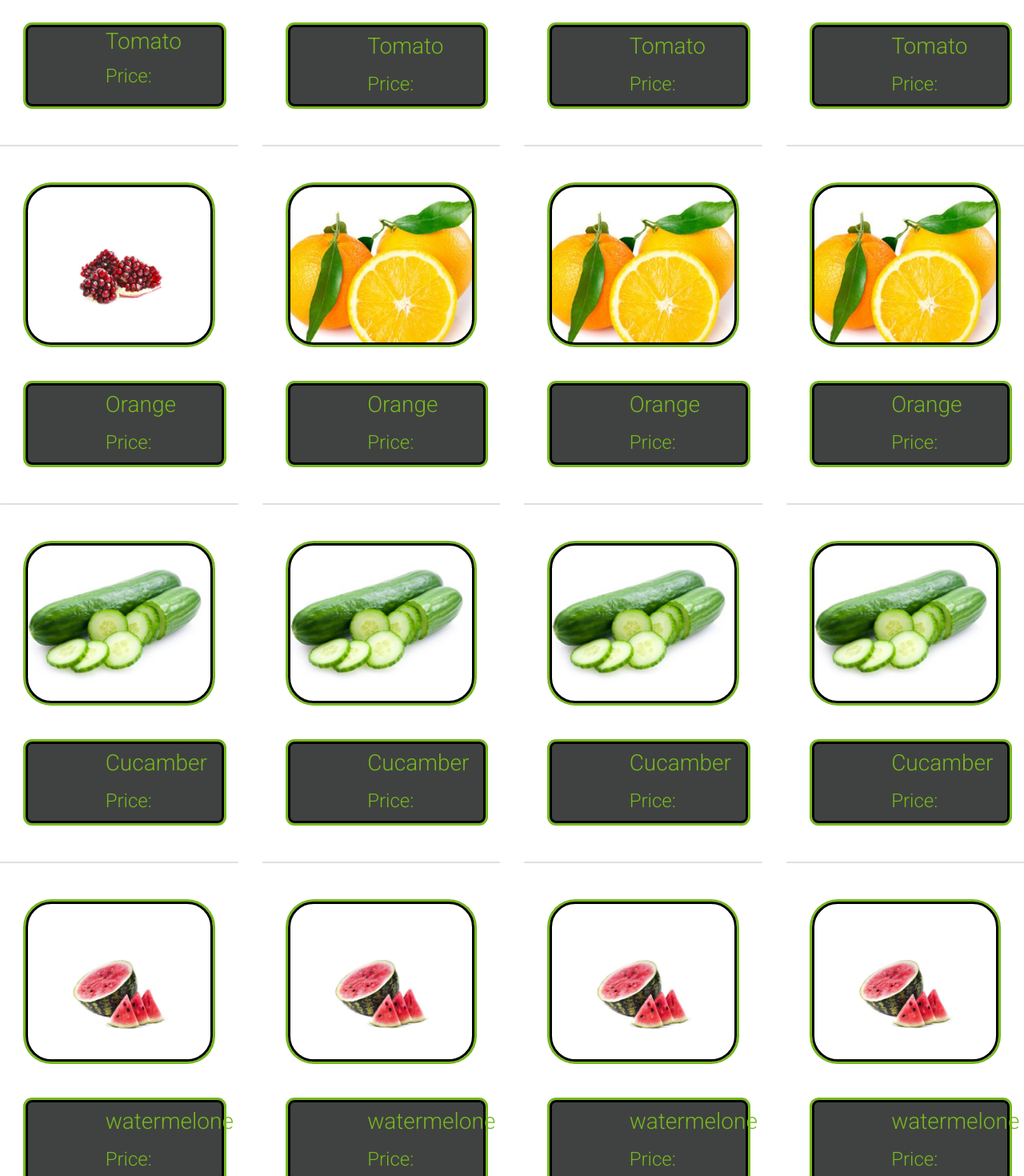
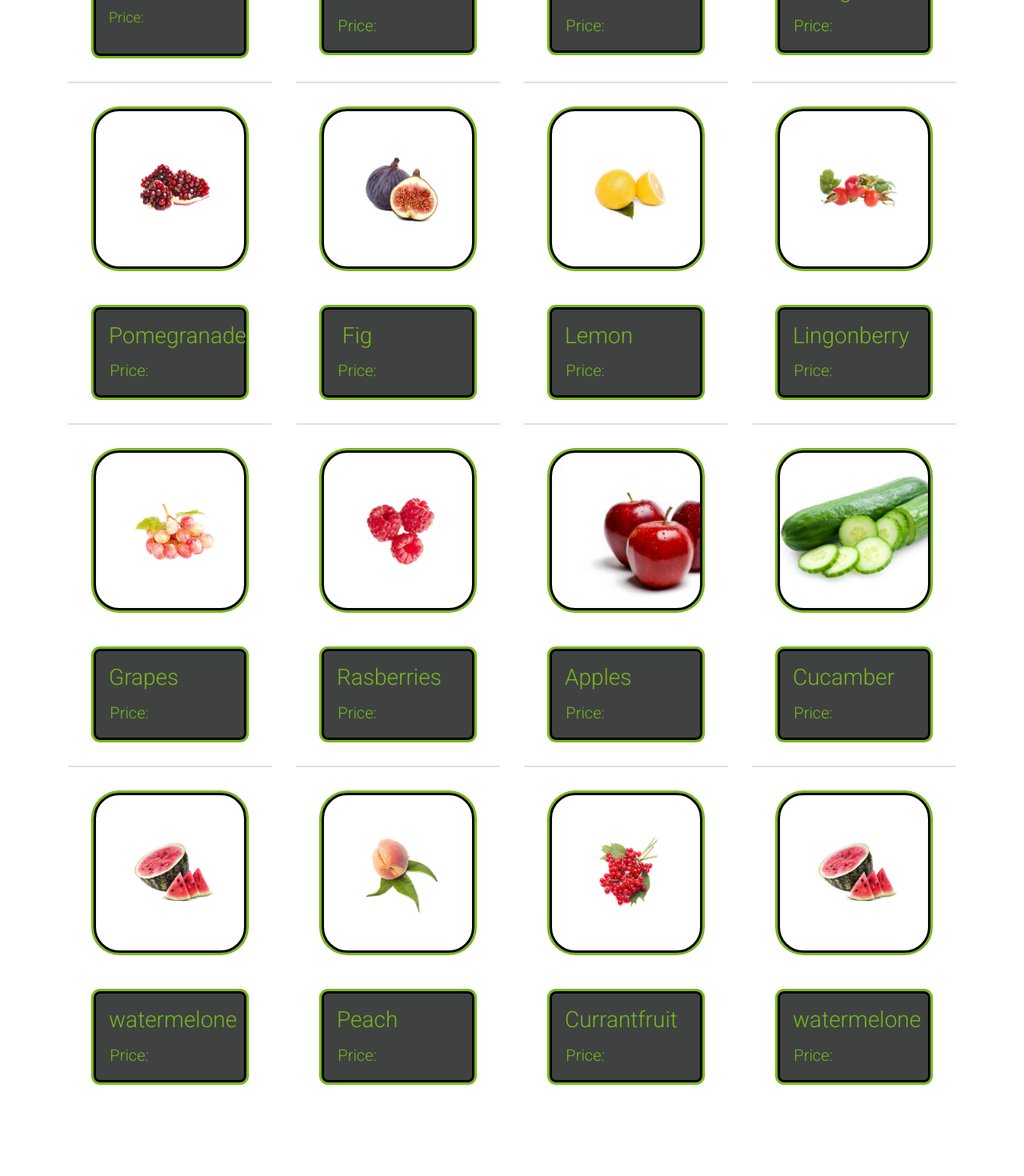
Before and after one commit to Hasireddy/organic-farming-frontend, a React (Create React App) app: page /Products in a window 1280 px wide. Shown: the part 460-1930 px from the top of the page at 80% size. After the commit the page ends 1895 px from the top, so only its background shows below. Built offline with nearby package versions, Linux system fonts and the light colour scheme.

Commit message:
ProductCatalog fruits are being added

```diff
--- a/src/components/ProductsCatalog.css
+++ b/src/components/ProductsCatalog.css
@@ -1,11 +1,23 @@
-.card-groupProductcatalog {
-  background-color: aquamarine;
+
+#product-catalog {
+  background-color: rgba(16, 18, 17, 0.795);
+  border: 3px black solid;
+  box-shadow: 0 0 0 3px #77b81e;
+  border-radius: 0.5rem;
+   margin: 2rem 2rem 2rem 2rem;
+  padding: 1rem;
+  /* height: 10vh; */
+  font-size: 20px;
+  color: #77b81e;
   display: flex;
-  flex-direction: row;
+  flex-direction: column;
+  align-items: flex-start;
+  justify-content: space-evenly;
 }
+
 #rowProductCatalog {
   background-color: rgba(16, 18, 17, 0.795);
-  margin: 3rem 2rem 3rem 2rem;
+  margin: 2rem 2rem 3rem 2rem;
   padding: 4rem;
   height: 25vh;
   background-repeat: no-repeat;
@@ -17,52 +29,34 @@
   align-items: center;
   justify-content: center;
 }
-#product-catalog {
-  background-color: rgba(16, 18, 17, 0.795);
-  border: 3px black solid;
-  box-shadow: 0 0 0 3px #77b81e;
-  border-radius: 0.5rem;
-  margin: 3rem 5rem 3rem 2rem;
-  padding: 3rem;
-  height: 10vh;
-  font-size: x-large;
-  color: #77b81e;
+
+  .card-title-catalog {
   display: flex;
   flex-direction: column;
-  align-items: center;
-  justify-content: center;
-}
+  justify-content: space-evenly;
+  align-items: flex-start;
+  font-size: 24px;
 
-#dropdownProductCaltalog {
-  display: flex;
-  justify-content: center;
-  align-items: center;
-  margin-top: 3rem;
-  display: flex;
-  padding-left: 2rem;
-  height: 4rem;
-  width: 10rem;
-}
-@media screen and (max-width: 1080px) {
-  #product-catalog {
+  }
+  .card-text-catalog {
     display: flex;
     flex-direction: column;
-    justify-content: center;
-    font-size: 14px;
-  }
-  #rowProductCatalog {
-    background-color: rgba(16, 18, 17, 0.795);
-    margin: 1rem 1rem 1rem 2rem;
-    padding: 3rem;
-    height: 2rem;
-    background-repeat: no-repeat;
-    background-size: cover;
-    border: 3px black solid;
-    box-shadow: 0 0 0 3px #77b81e;
-    border-radius: 2rem;
-    display: flex;
-    align-items: center;
-    justify-content: center;
-  }
-}
-/* Work css ends here */
+    justify-content: flex-start;
+    align-items: flex-start;
+    font-size: 18px;}
+
+
+    @media screen and (max-width: 680px) {
+      .card-title-catalog {
+
+        font-size: 14px;
+
+        }
+
+        .card-text-catalog {
+
+          font-size: 14px;
+
+          }
+
+      }
--- a/src/components/ProductsCatalog.js
+++ b/src/components/ProductsCatalog.js
@@ -1,6 +1,6 @@
 import React from 'react';
 import Products from '../components/ProductsCatalog.css'
-import tomato from '../assets/tomato-264x176.jpg'
+import fig from '../assets/fruits/fig.jpg'
 import orange from '../assets/orange-300x300.jpg'
 import cucamber from '../assets/cucumber.jpg'
 import watermelone from '../assets/watermelone.jpg'
@@ -8,6 +8,13 @@
 import melone from '../assets/fruits/melone.jpg'
 import cherry from '../assets/fruits/cherry.jpg'
 import pomegranade from '../assets/fruits/pommegranate.jpg'
+import currantfruit from '../assets/fruits/currant-fruit.jpg'
+import lemon from '../assets/fruits/lemon.jpg'
+import peach from '../assets/fruits/peach.jpg'
+import lingonberry from '../assets/fruits/lingonberry.jpg'
+import grapes from '../assets/fruits/pink-grapes.jpg'
+import rasberries from '../assets/fruits/raspberries.jpg'
+import apples from '../assets/fruits/apples.jpg'
 
 
 function ProductsCatalog() {
@@ -17,7 +24,7 @@
     // transition
     return (
         /*  dropdown */
-        <div>
+        <div className='container'>
             <div className="dropdown" id='dropdownProductCaltalog'>
                 <a className="btn btn-success dropdown-toggle btn-lg" href="/#" role="button" id="dropdownMenuLink" data-bs-toggle="dropdown" aria-expanded="false" >
                     Dropdown link
@@ -32,7 +39,7 @@
             {/* cards row 1  */}
             <div className="row row-1 row-cols-md-3 g-4" >
                 {/* card1 */}
-                <div className="col col-3">
+                <div className="col-12 col-md-3 col-lg-3">
                     <div className="card" >
 
 
@@ -40,16 +47,16 @@
                     <div className="card-body" id='rowProductCatalog' style={{ backgroundImage: `url(${cherry}` }}>
 
                     </div >
-                    <div className='col col-10 row-cols-md-3 g-4 ' id='product-catalog'>
+                    <div className='col col-9 row-cols-md-3 g-4 ' id='product-catalog'>
 
-                        <h3 className="card-title-catalog">Tomato</h3>
+                        <h3 className="card-title-catalog">Chery</h3>
 
                         <p className="card-text-catalog">Price:</p>
                     </div>
 
                 </div>
                 {/* card2 */}
-                <div className="col col-3">
+                <div className="col-12 col-md-3 col-lg-3">
                     <div className="card" >
 
 
@@ -57,13 +64,13 @@
                     <div className="card-body" id='rowProductCatalog' style={{ backgroundImage: `url(${banana}` }}>
 
                     </div>
-                    <div className='col col-10 row-cols-md-3 g-4 ' id='product-catalog'>
-                        <h3 className="card-title">Tomato</h3>
+                    <div className='col col-9 row-cols-md-3 g-4 ' id='product-catalog'>
+                        <h3 className="card-title">Banana</h3>
                         <p className="card-text">Price:</p>
                     </div>
                 </div>
                 {/* card3 */}
-                <div className="col col-3">
+                <div className="col-12 col-md-3 col-lg-3">
                     <div className="card" >
 
 
@@ -71,13 +78,13 @@
                     <div className="card-body" id='rowProductCatalog' style={{ backgroundImage: `url(${melone}` }}>
 
                     </div>
-                    <div className='col col-10 row-cols-md-3 g-4 ' id='product-catalog'>
-                        <h3 className="card-title">Tomato</h3>
+                    <div className='col col-9 row-cols-md-3 g-4 ' id='product-catalog'>
+                        <h3 className="card-title">Melone</h3>
                         <p className="card-text">Price:</p>
                     </div>
                 </div>
                 {/* card4 */}
-                <div className="col col-3">
+                <div className="col-12 col-md-3 col-lg-3">
                     <div className="card" >
 
 
@@ -85,8 +92,8 @@
                     <div className="card-body" id='rowProductCatalog' style={{ backgroundImage: `url(${orange}` }}>
 
                     </div>
-                    <div className='col col-10 row-cols-md-3 g-4 ' id='product-catalog'>
-                        <h3 className="card-title">Tomato</h3>
+                    <div className='col col-9 row-cols-md-3 g-4 ' id='product-catalog'>
+                        <h3 className="card-title">Orange</h3>
                         <p className="card-text">Price:</p>
                     </div>
                 </div>
@@ -95,7 +102,7 @@
             {/* cards row 2 */}
             <div className="row row-1 row-cols-md-3 g-4" >
                 {/* card1 */}
-                <div className="col col-3">
+                <div className="col-12 col-md-3 col-lg-3">
                     <div className="card" >
 
 
@@ -103,50 +110,50 @@
                     <div className="card-body" id='rowProductCatalog' style={{ backgroundImage: `url(${pomegranade}` }}>
 
                     </div>
-                    <div className='col col-10 row-cols-md-3 g-4 ' id='product-catalog'>
-                        <h3 className="card-title">Orange</h3>
+                    <div className='col col-9 row-cols-md-3 g-4 ' id='product-catalog'>
+                        <h3 className="card-title">Pomegranade</h3>
                         <p className="card-text">Price:</p>
                     </div>
                 </div>
                 {/* card2 */}
-                <div className="col col-3">
+                <div className="col-12 col-md-3 col-lg-3">
                     <div className="card" >
 
 
                     </div>
-                    <div className="card-body" id='rowProductCatalog' style={{ backgroundImage: `url(${orange}` }}>
+                    <div className="card-body" id='rowProductCatalog' style={{ backgroundImage: `url(${fig}` }}>
 
                     </div>
-                    <div className='col col-10 row-cols-md-3 g-4 ' id='product-catalog'>
-                        <h3 className="card-title">Orange</h3>
+                    <div className='col col-9 row-cols-md-3 g-4 ' id='product-catalog'>
+                        <h3 className="card-title">Fig</h3>
                         <p className="card-text">Price:</p>
                     </div>
                 </div>
                 {/* card3 */}
-                <div className="col col-3">
+                <div className="col-12 col-md-3 col-lg-3">
                     <div className="card" >
 
 
                     </div>
-                    <div className="card-body" id='rowProductCatalog' style={{ backgroundImage: `url(${orange}` }}>
+                    <div className="card-body" id='rowProductCatalog' style={{ backgroundImage: `url(${lemon}` }}>
 
                     </div>
-                    <div className='col col-10 row-cols-md-3 g-4 ' id='product-catalog'>
-                        <h3 className="card-title">Orange</h3>
+                    <div className='col col-9 row-cols-md-3 g-4 ' id='product-catalog'>
+                        <h3 className="card-title">Lemon</h3>
                         <p className="card-text">Price:</p>
                     </div>
                 </div>
                 {/* card4 */}
-                <div className="col col-3">
+                <div className="col-12 col-md-3 col-lg-3">
                     <div className="card" >
 
 
                     </div>
-                    <div className="card-body" id='rowProductCatalog' style={{ backgroundImage: `url(${orange}` }}>
+                    <div className="card-body" id='rowProductCatalog' style={{ backgroundImage: `url(${lingonberry}` }}>
 
                     </div>
-                    <div className='col col-10 row-cols-md-3 g-4 ' id='product-catalog'>
-                        <h3 className="card-title">Orange</h3>
+                    <div className='col col-9 row-cols-md-3 g-4 ' id='product-catalog'>
+                        <h3 className="card-title">Lingonberry</h3>
                         <p className="card-text">Price:</p>
                     </div>
                 </div>
@@ -156,7 +163,49 @@
             {/* cards row 3 */}
             <div className="row row-1 row-cols-md-3 g-4" >
                 {/* card1 */}
-                <div className="col col-3">
+                <div className="col-12 col-md-3 col-lg-3">
+                    <div className="card" >
+
+
+                    </div>
+                    <div className="card-body" id='rowProductCatalog' style={{ backgroundImage: `url(${grapes}` }}>
+
+                    </div>
+                    <div className='col col-9 row-cols-md-3 g-4 ' id='product-catalog'>
+                        <h3 className="card-title">Grapes</h3>
+                        <p className="card-text">Price:</p>
+                    </div>
+                </div>
+                {/* card2 */}
+                <div className="col-12 col-md-3 col-lg-3">
+                    <div className="card" >
+
+
+                    </div>
+                    <div className="card-body" id='rowProductCatalog' style={{ backgroundImage: `url(${rasberries}` }}>
+
+                    </div>
+                    <div className='col col-9 row-cols-md-3 g-4 ' id='product-catalog'>
+                        <h3 className="card-title">Rasberries</h3>
+                        <p className="card-text">Price:</p>
+                    </div>
+                </div>
+                {/* card3 */}
+                <div className="col-12 col-md-3 col-lg-3">
+                    <div className="card" >
+
+
+                    </div>
+                    <div className="card-body" id='rowProductCatalog' style={{ backgroundImage: `url(${apples}` }}>
+
+                    </div>
+                    <div className='col col-9 row-cols-md-3 g-4 ' id='product-catalog'>
+                        <h3 className="card-title">Apples</h3>
+                        <p className="card-text">Price:</p>
+                    </div>
+                </div>
+                {/* card4 */}
+                <div className="col-12 col-md-3 col-lg-3">
                     <div className="card" >
 
 
@@ -164,49 +213,7 @@
                     <div className="card-body" id='rowProductCatalog' style={{ backgroundImage: `url(${cucamber}` }}>
 
                     </div>
-                    <div className='col col-10 row-cols-md-3 g-4 ' id='product-catalog'>
-                        <h3 className="card-title">Cucamber</h3>
-                        <p className="card-text">Price:</p>
-                    </div>
-                </div>
-                {/* card2 */}
-                <div className="col col-3">
-                    <div className="card" >
-
-
-                    </div>
-                    <div className="card-body" id='rowProductCatalog' style={{ backgroundImage: `url(${cucamber}` }}>
-
-                    </div>
-                    <div className='col col-10 row-cols-md-3 g-4 ' id='product-catalog'>
-                        <h3 className="card-title">Cucamber</h3>
-                        <p className="card-text">Price:</p>
-                    </div>
-                </div>
-                {/* card3 */}
-                <div className="col col-3">
-                    <div className="card" >
-
-
-                    </div>
-                    <div className="card-body" id='rowProductCatalog' style={{ backgroundImage: `url(${cucamber}` }}>
-
-                    </div>
-                    <div className='col col-10 row-cols-md-3 g-4 ' id='product-catalog'>
-                        <h3 className="card-title">Cucamber</h3>
-                        <p className="card-text">Price:</p>
-                    </div>
-                </div>
-                {/* card4 */}
-                <div className="col col-3">
-                    <div className="card" >
-
-
-                    </div>
-                    <div className="card-body" id='rowProductCatalog' style={{ backgroundImage: `url(${cucamber}` }}>
-
-                    </div>
-                    <div className='col col-10 row-cols-md-3 g-4 ' id='product-catalog'>
+                    <div className='col col-9 row-cols-md-3 g-4 ' id='product-catalog'>
                         <h3 className="card-title">Cucamber</h3>
                         <p className="card-text">Price:</p>
                     </div>
@@ -218,7 +225,7 @@
             {/* cards row 4 */}
             <div className="row row-1 row-cols-md-3 g-4" >
                 {/* card1 */}
-                <div className="col col-3">
+                <div className="col-12 col-md-3 col-lg-3">
                     <div className="card" >
 
 
@@ -226,13 +233,41 @@
                     <div className="card-body" id='rowProductCatalog' style={{ backgroundImage: `url(${watermelone}` }}>
 
                     </div>
-                    <div className='col col-10 row-cols-md-3 g-4 ' id='product-catalog'>
+                    <div className='col col-9 row-cols-md-3 g-4 ' id='product-catalog'>
                         <h3 className="card-title">watermelone</h3>
                         <p className="card-text">Price:</p>
                     </div>
                 </div>
                 {/* card2 */}
-                <div className="col col-3">
+                <div className="col-12 col-md-3 col-lg-3">
+                    <div className="card" >
+
+
+                    </div>
+                    <div className="card-body" id='rowProductCatalog' style={{ backgroundImage: `url(${peach}` }}>
+
+                    </div>
+                    <div className='col col-9 row-cols-md-3 g-4 ' id='product-catalog'>
+                        <h3 className="card-title">Peach</h3>
+                        <p className="card-text">Price:</p>
+                    </div>
+                </div>
+                {/* card3 */}
+                <div className="col-12 col-md-3 col-lg-3">
+                    <div className="card" >
+
+
+                    </div>
+                    <div className="card-body" id='rowProductCatalog' style={{ backgroundImage: `url(${currantfruit}` }}>
+
+                    </div>
+                    <div className='col col-9 row-cols-md-3 g-4 ' id='product-catalog'>
+                        <h3 className="card-title">Currantfruit</h3>
+                        <p className="card-text">Price:</p>
+                    </div>
+                </div>
+                {/* card4 */}
+                <div className="col-12 col-md-3 col-lg-3">
                     <div className="card" >
 
 
@@ -240,35 +275,7 @@
                     <div className="card-body" id='rowProductCatalog' style={{ backgroundImage: `url(${watermelone}` }}>
 
                     </div>
-                    <div className='col col-10 row-cols-md-3 g-4 ' id='product-catalog'>
-                        <h3 className="card-title">watermelone</h3>
-                        <p className="card-text">Price:</p>
-                    </div>
-                </div>
-                {/* card3 */}
-                <div className="col col-3">
-                    <div className="card" >
-
-
-                    </div>
-                    <div className="card-body" id='rowProductCatalog' style={{ backgroundImage: `url(${watermelone}` }}>
-
-                    </div>
-                    <div className='col col-10 row-cols-md-3 g-4 ' id='product-catalog'>
-                        <h3 className="card-title">watermelone</h3>
-                        <p className="card-text">Price:</p>
-                    </div>
-                </div>
-                {/* card4 */}
-                <div className="col col-3">
-                    <div className="card" >
-
-
-                    </div>
-                    <div className="card-body" id='rowProductCatalog' style={{ backgroundImage: `url(${watermelone}` }}>
-
-                    </div>
-                    <div className='col col-10 row-cols-md-3 g-4 ' id='product-catalog'>
+                    <div className='col col-9 row-cols-md-3 g-4 ' id='product-catalog'>
                         <h3 className="card-title">watermelone</h3>
                         <p className="card-text">Price:</p>
                     </div>
```
Also changed, not shown: src/components/test.js (added, +69 -0 lines), src/assets/fruits/apples.jpg (renamed from src/assets/3-apples-264x176.jpg).
